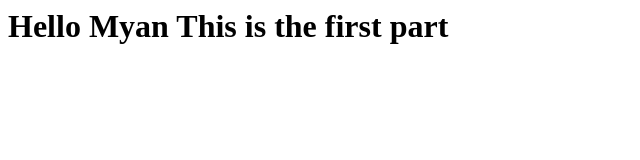
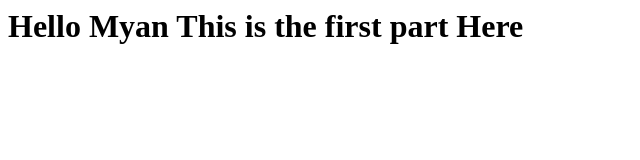
Before and after one commit to ajaykhanal/First-Repo, a plain HTML site: page index.html in a window 1280 px wide. Shown: the whole page, without its empty margins (0-640 px from the left). Drawn offline with Linux system fonts and the light colour scheme.

Commit message:
Updated first time

```diff
--- a/index.html
+++ b/index.html
@@ -3,6 +3,6 @@
  <title>Index Page</title>
 </head>
 <body>
-<h1>Hello Myan This is the first part</h1>
+<h1>Hello Myan This is the first part Here</h1>
 </body>
 </html>
```
